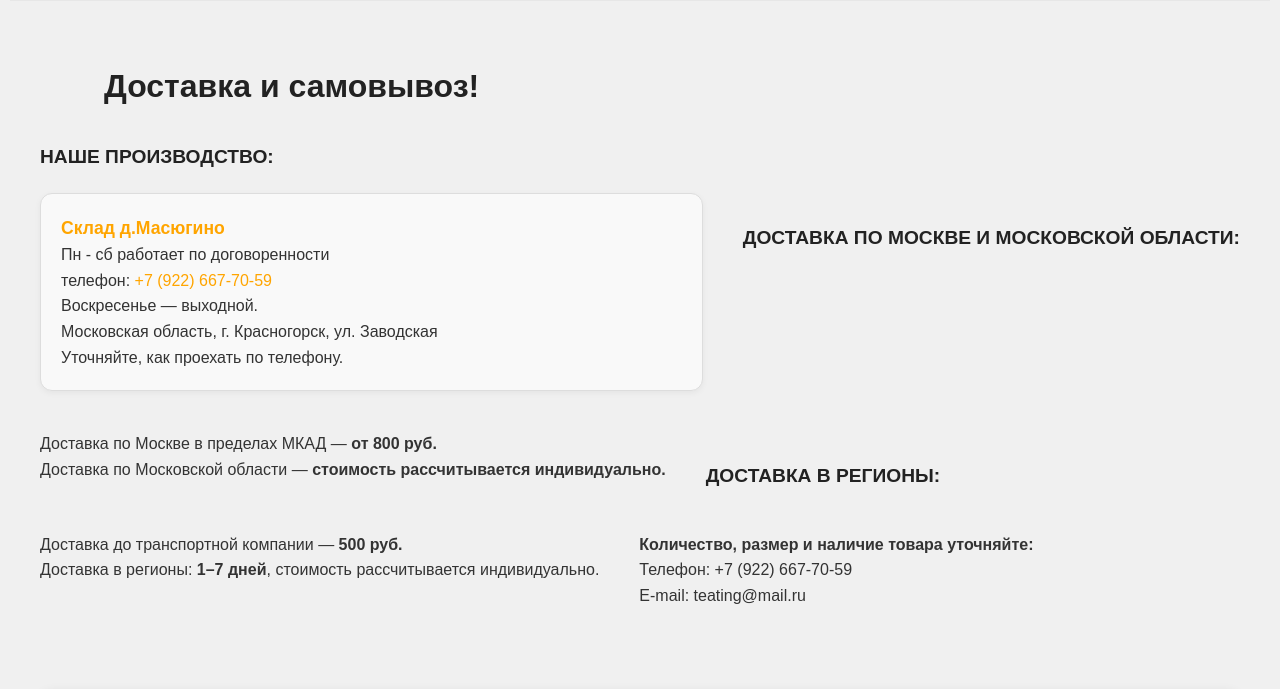
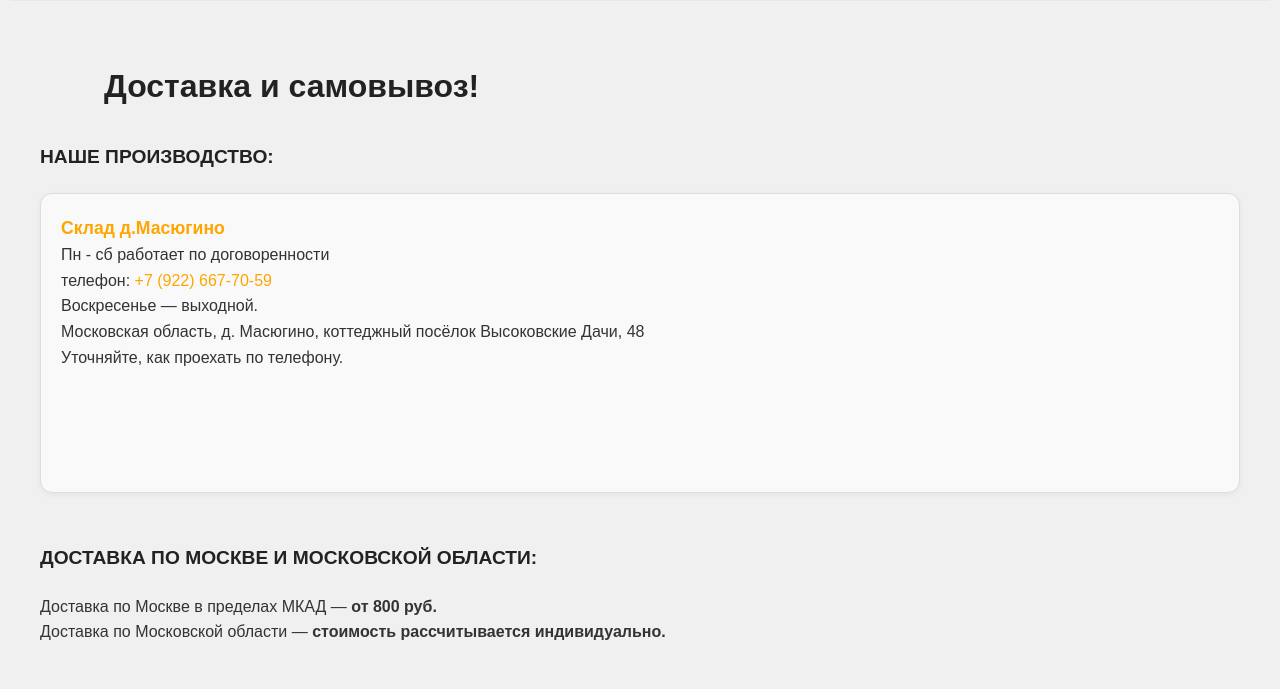
Before and after one commit to aleksanderKirov43/WaresWood, a PHP site: page /front/index.php in a window 1280 px wide. Shown: the part 2663-3352 px from the top of the page. Run offline with PHP 8.4, Linux system fonts and the light colour scheme.

Commit message:
edit content

```diff
--- a/front/css/style.css
+++ b/front/css/style.css
@@ -511,9 +511,11 @@ a {
 
 .delivery-blocks {
   display: flex;
-  gap: 40px;
+  gap: 20px;
   flex-wrap: wrap;
   margin: 20px 0;
+  min-width: 100%;
+  flex-direction: column;
 }
 
 .delivery-block {
--- a/front/index.php
+++ b/front/index.php
@@ -238,7 +238,7 @@ include 'products.php';
     <div class="delivery-block">
       <h4>Склад д.Масюгино</h4>
       <p>Пн - сб работает по договоренности<br>телефон: <a href="tel:+79226677059">+7 (922) 667‑70‑59</a><br>Воскресенье — выходной.</p>
-      <p>Московская область, г. Красногорск, ул. Заводская<br>Уточняйте, как проехать по телефону.</p>
+      <p>Московская область, д. Масюгино, коттеджный посёлок Высоковские Дачи, 48<br>Уточняйте, как проехать по телефону.</p>
     </div>
 
   <h3 class="delivery-subtitle">ДОСТАВКА ПО МОСКВЕ И МОСКОВСКОЙ ОБЛАСТИ:</h3>
```
